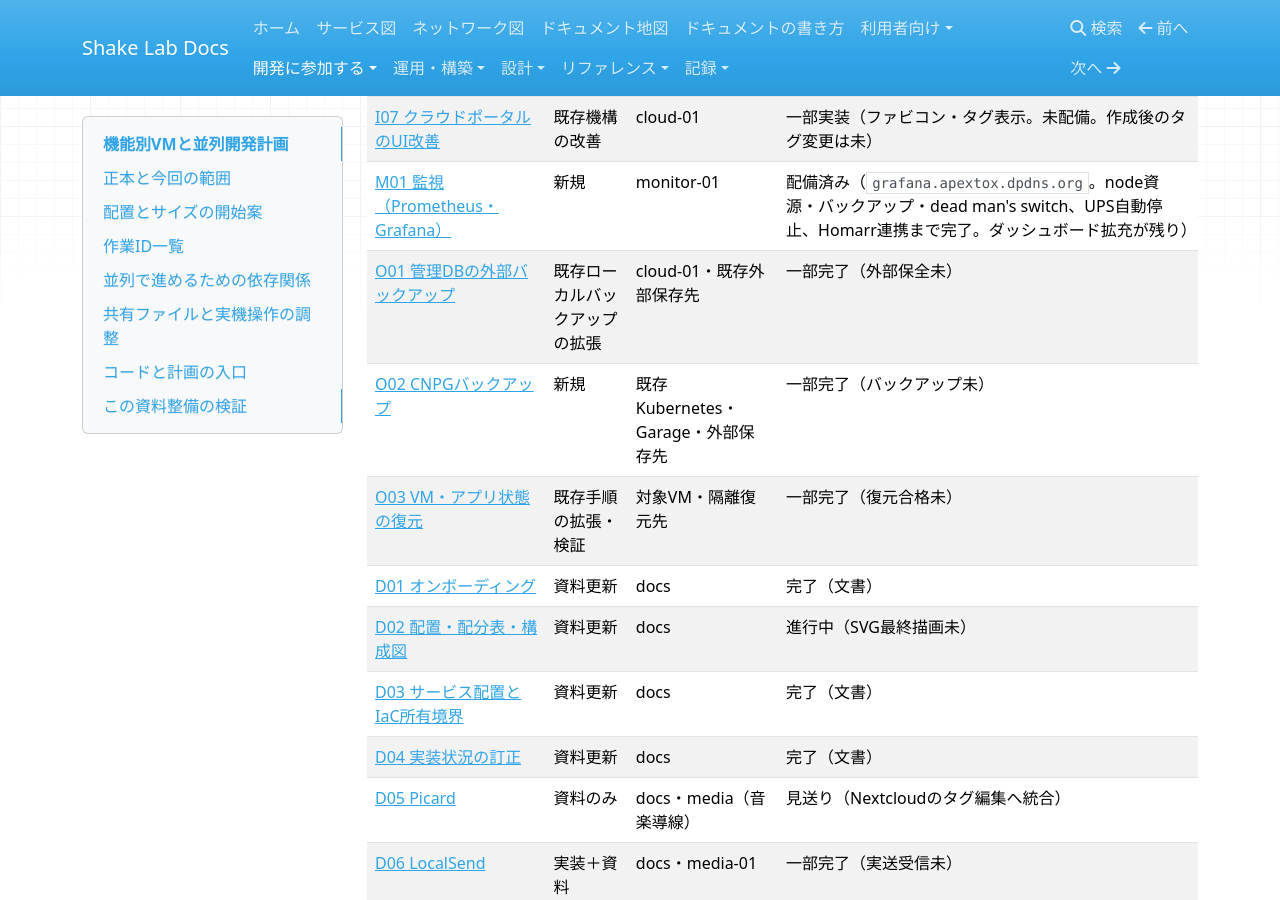
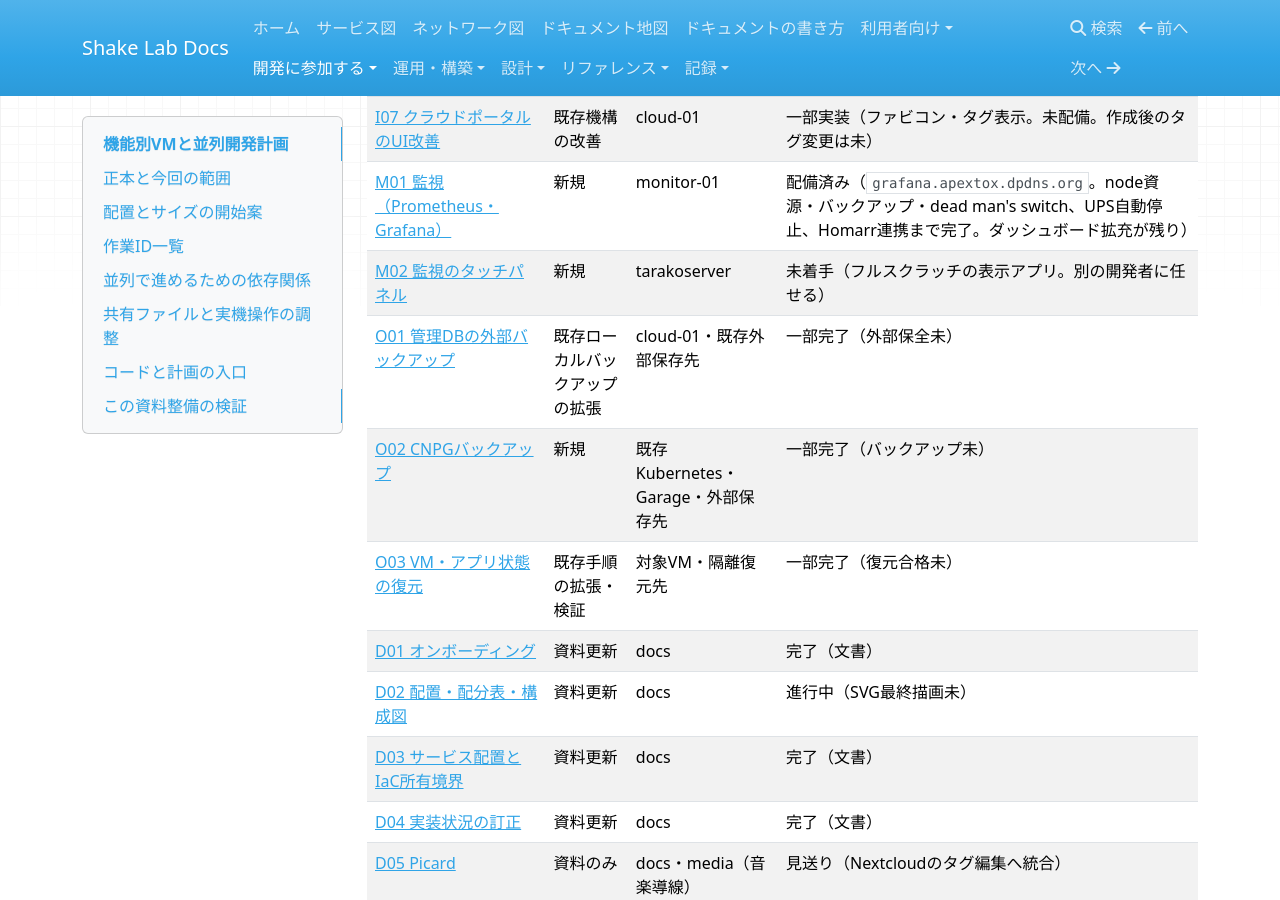
Before and after one commit to rurutheGeek/shake-cloud, an MkDocs documentation site: the page built from docs/development/index.md, in a window 1280 px wide and 900 px high, scrolled down 4349 px. Built offline with MkDocs 1.6.1, drawn with Linux system fonts in a browser that asks for light colours; nearby versions of some CDN libraries; a script that is not in the unit is left out.

Commit message:
docs(development): M02 を開発計画の一覧に載せる
Co-Authored-By: Claude Opus 5.5 <noreply@anthropic.com>

```diff
--- a/docs/development/index.md
+++ b/docs/development/index.md
@@ -83,6 +83,7 @@ apps-01のVM再起動では家電も停止します。宅外からの復旧経
 | [I06 AWXのジョブ整備](I06-awx.md) | 既存基盤への設定追加 | 既存Kubernetes | 一部完了（ジョブ未適用） |
 | [I07 クラウドポータルのUI改善](I07-portal-ui.md) | 既存機構の改善 | cloud-01 | 一部実装（ファビコン・タグ表示。未配備。作成後のタグ変更は未） |
 | [M01 監視（Prometheus・Grafana）](M01-monitoring.md) | 新規 | monitor-01 | 配備済み（`grafana.apextox.dpdns.org`。node資源・バックアップ・dead man's switch、UPS自動停止、Homarr連携まで完了。ダッシュボード拡充が残り） |
+| [M02 監視のタッチパネル](M02-touch-panel.md) | 新規 | tarakoserver | 未着手（フルスクラッチの表示アプリ。別の開発者に任せる） |
 | [O01 管理DBの外部バックアップ](O01-cloud-backup.md) | 既存ローカルバックアップの拡張 | cloud-01・既存外部保存先 | 一部完了（外部保全未） |
 | [O02 CNPGバックアップ](O02-cnpg-backup.md) | 新規 | 既存Kubernetes・Garage・外部保存先 | 一部完了（バックアップ未） |
 | [O03 VM・アプリ状態の復元](O03-restore.md) | 既存手順の拡張・検証 | 対象VM・隔離復元先 | 一部完了（復元合格未） |
```
